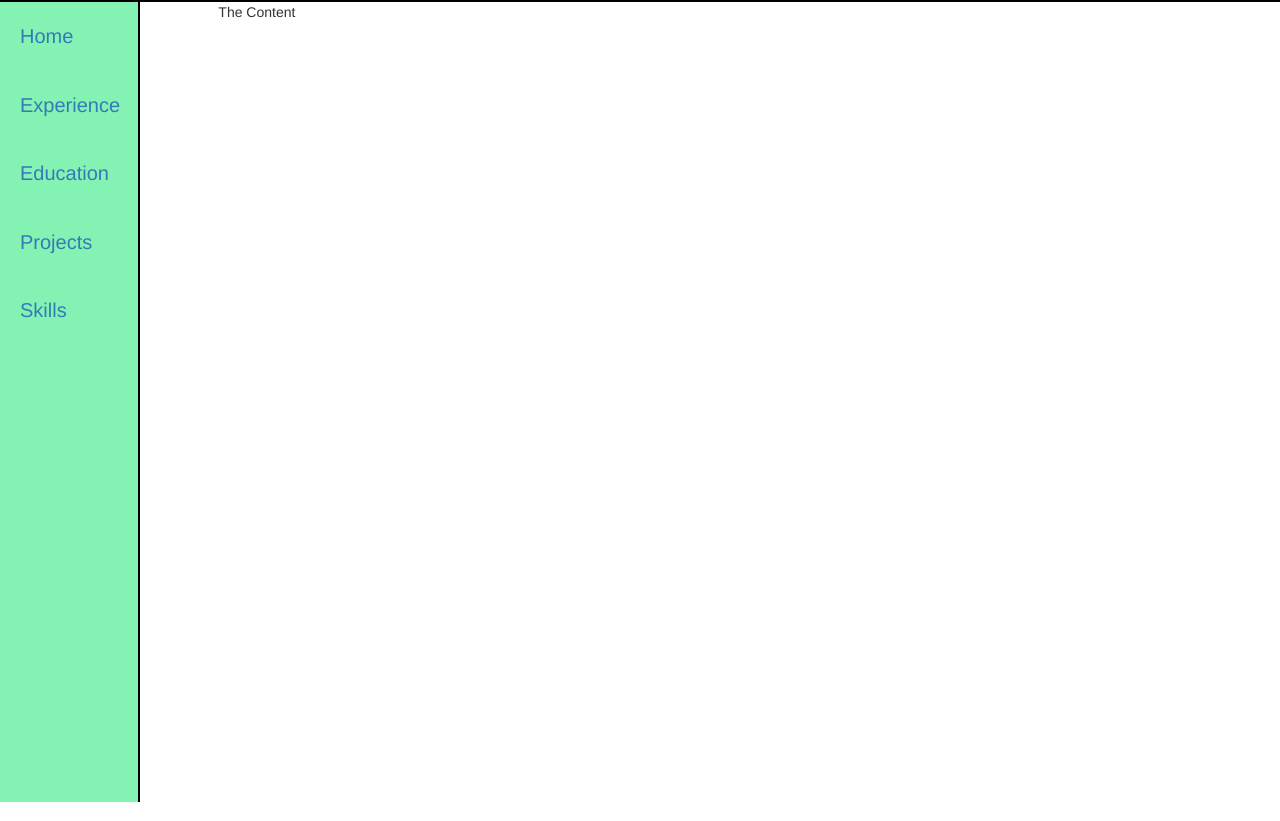
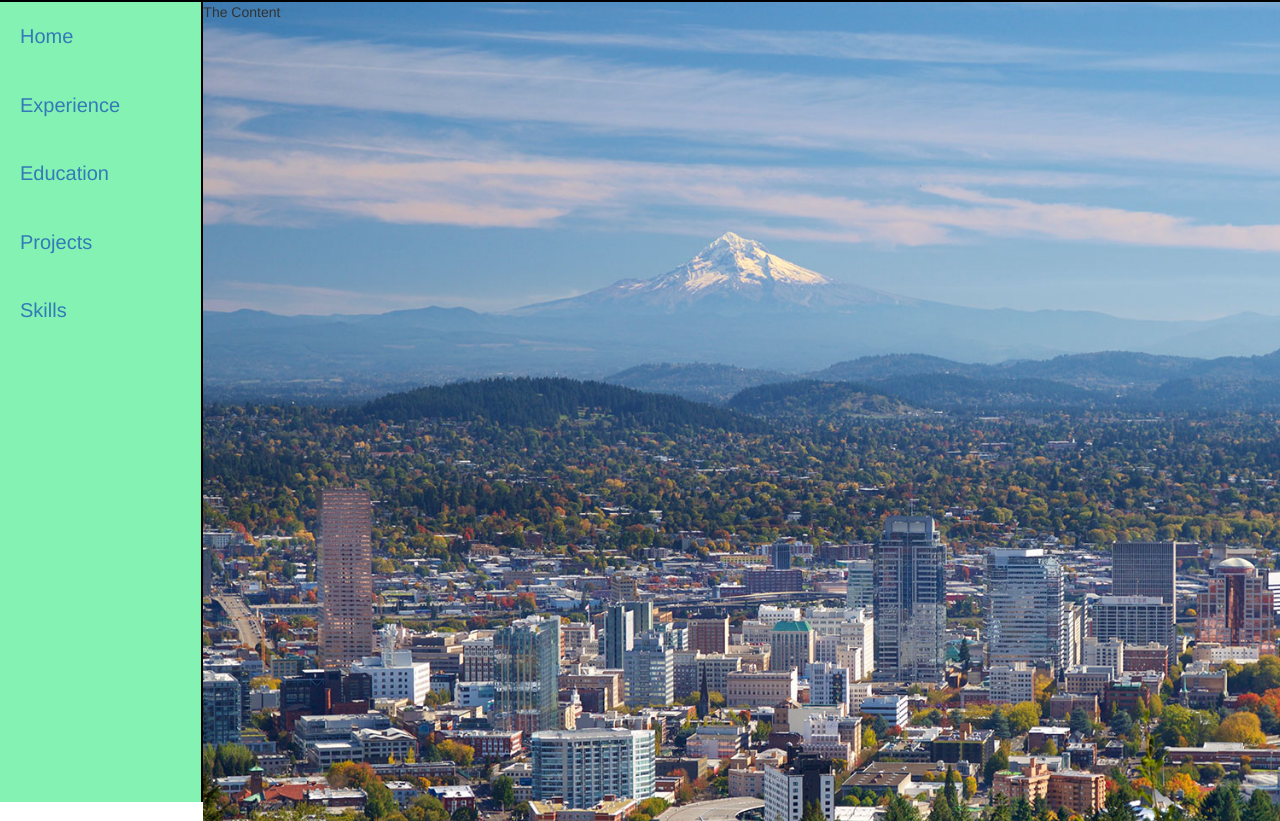
Before and after one commit to bmartinson5/Portfolio-Page, a plain HTML site: page index.html in a window 1280 px wide. Shown: the part 54-875 px from the top of the page. Drawn offline with nearby package versions, Linux system fonts and the light colour scheme.

Commit message:
Added a background image to the home page;

```diff
--- a/css/styles.css
+++ b/css/styles.css
@@ -11,7 +11,6 @@ h2 {
 .sideBar {
   background-color: #84f2b3;
   height: 100%;
-  width: 140px;
 }
 
 .sideBar a {
@@ -39,6 +38,29 @@ h2 {
   border-bottom: 2px solid black;
 }
 
+.b-pic {
+  background: url(../img/portland.jpg) no-repeat;
+  float: left;
+  margin-right: -15px;
+    margin-left: -15px;
+    padding-bottom: 62.5%;
+    background-position: 50% 50%;
+    background-repeat: no-repeat;
+    background-size: cover;
+    height: 100%;
+}
+
+.no-r-marg {
+  margin-right: 0px;
+  padding-right: 0px;
+}
+
+.no-l-marg {
+  margin-left: 0px;
+  padding-left: 0px;
+
+}
+
 .row {
   margin-bottom: 0px;
 }
--- a/index.html
+++ b/index.html
@@ -11,7 +11,7 @@
         <h2>Ben Martinson</h2>
       </div>
       <div class="row">
-        <div class="col-md-2">
+        <div class="col-md-2 no-r-marg">
           <div class="sideBar contain-border-right">
               <a href="index.html"> Home </a>
               <a href="experience.html"> Experience </a>
@@ -20,7 +20,7 @@
               <a href="skills.html"> Skills </a>
           </div>
         </div>
-        <div class="col-md-10">
+        <div class="col-md-10 no-l-marg b-pic">
           <p>The Content</p>
         </div>
       </div>
```
Also changed, not shown: img/portland.jpg (added).
